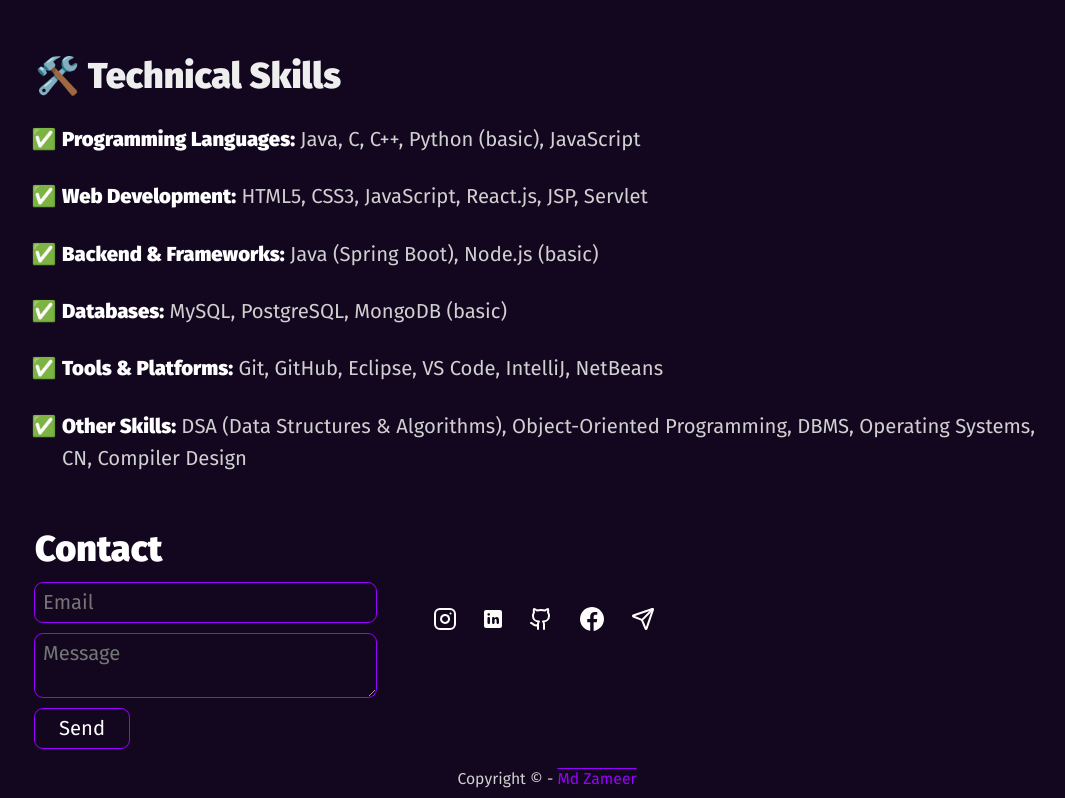
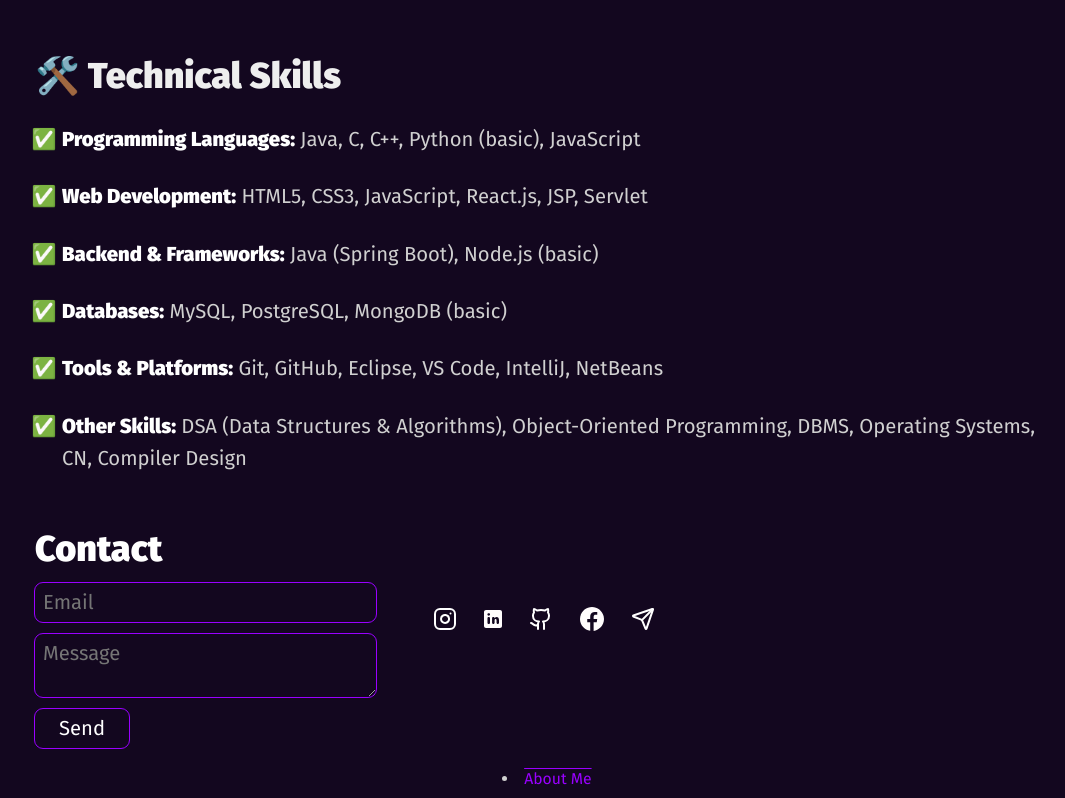
Before and after one commit to mdzameercse/portfolio, a plain HTML site: page index.html in a window 1280 px wide. Shown: the part 1418-2216 px from the top of the page, without its empty margins (93-1158 px from the left). Drawn offline with nearby package versions, Linux system fonts and the light colour scheme.

Commit message:
Update index.html

```diff
--- a/index.html
+++ b/index.html
@@ -201,7 +201,7 @@
           </div>
         </div>
         <div id="copyright">
-          Copyright © - <a title="Md Zameer" href="https://github.com/mdzameercse/">Md Zameer</a>
+          <li><a href="about.html">About Me</a></li>
         </div>
       </section>
 
```
